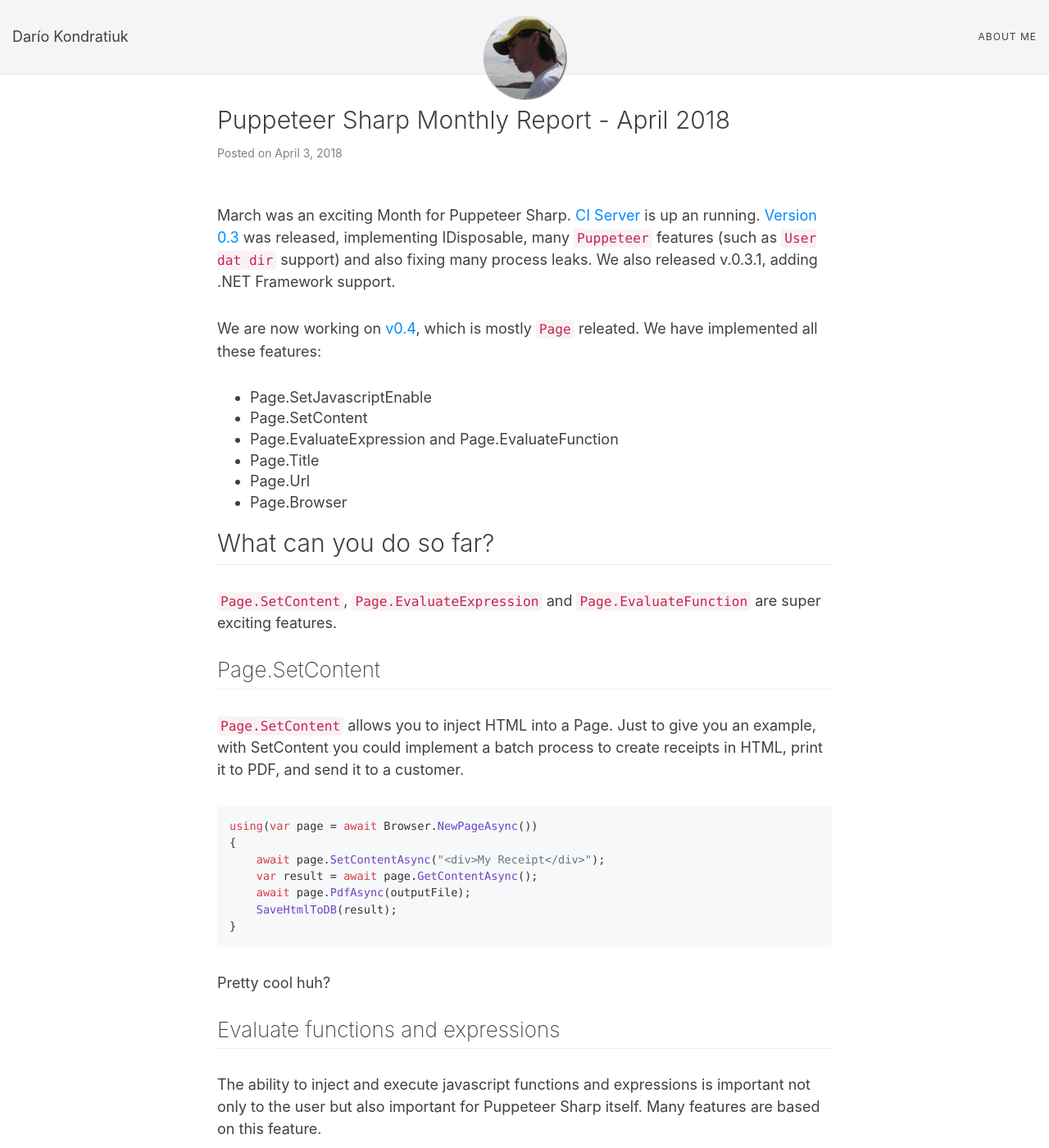
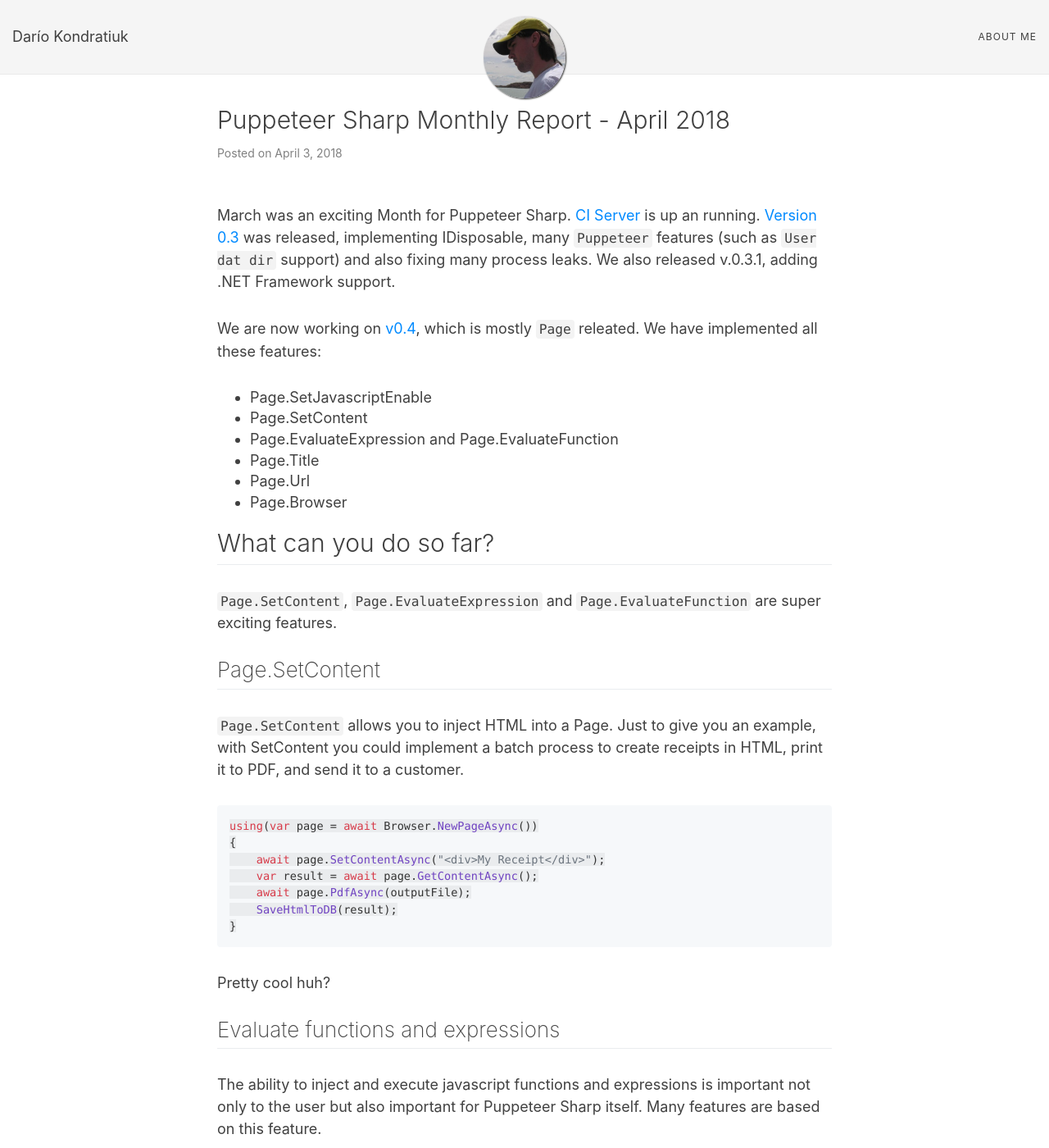
Before and after one commit to kblok/kblok.github.io, a Jekyll site: the page built from _posts/2018-04-03-puppeteer-sharp-monthly-2018-apr.md, in a window 1280 px wide and 1400 px high. Shown: the whole window at 82% size. Built offline with Jekyll 4.4.1, drawn with Linux system fonts in a browser that asks for light colours; nearby versions of some CDN libraries; comment, search, counter and statistics services are not loaded.

Commit message:
Code css

```diff
--- a/css/main.css
+++ b/css/main.css
@@ -754,3 +754,8 @@
   border-bottom: 1px solid #eaecef;
   font-weight: 200;
 }
+
+article code {
+  color: inherit;
+  background-color: rgba(27,31,35,0.05);
+}
```
